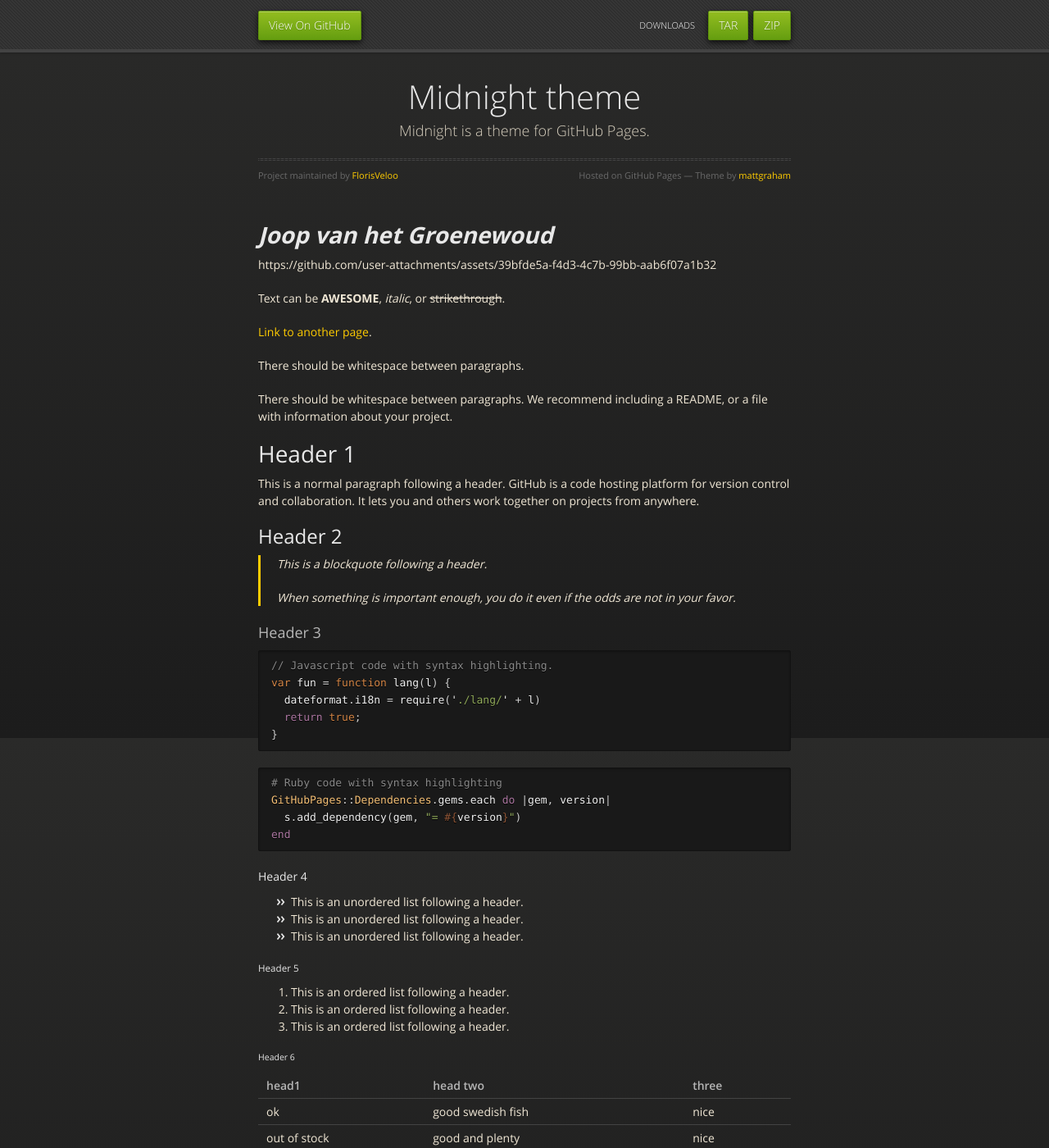
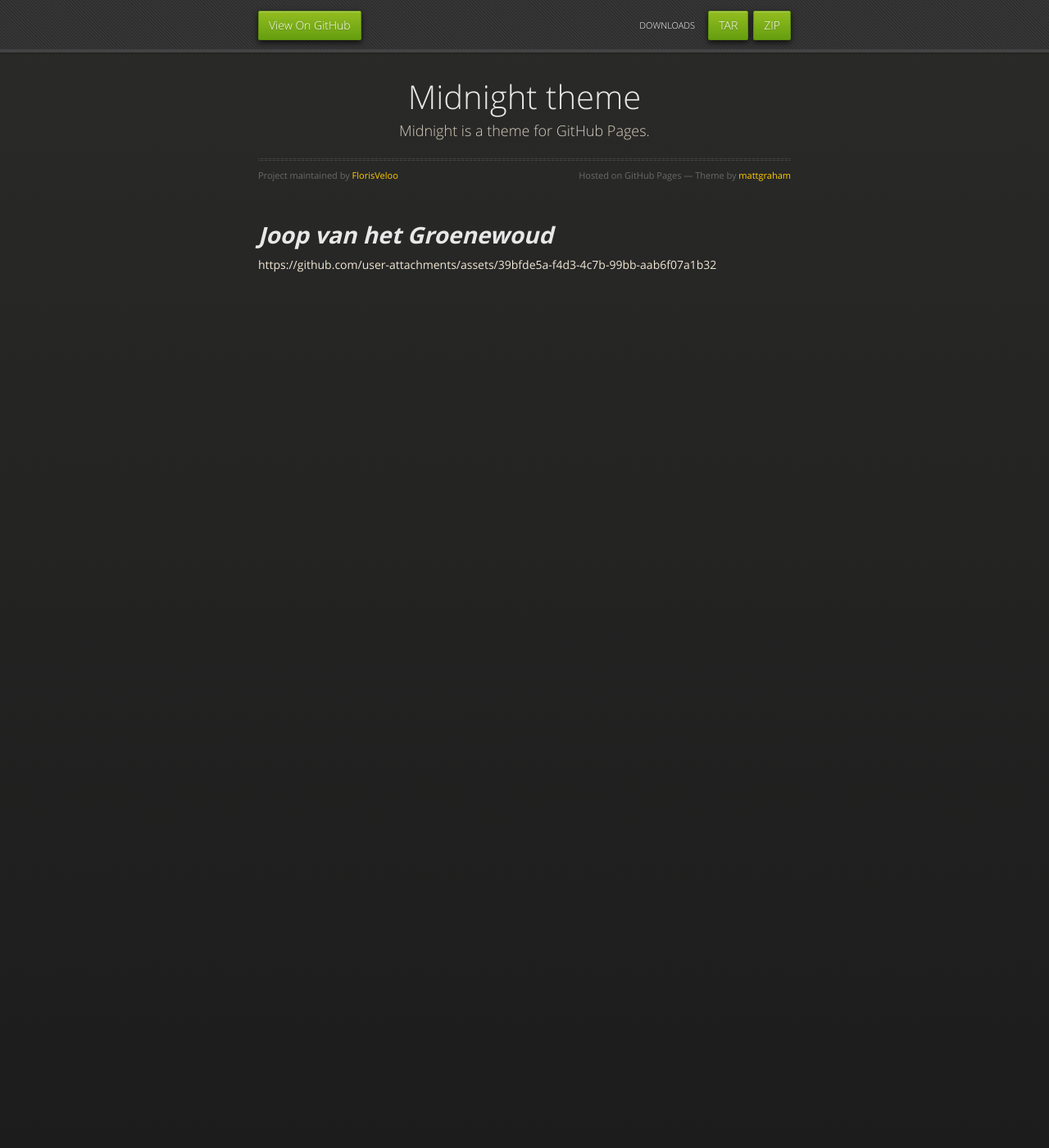
Before and after one commit to FlorisVeloo/JoopvanhetGroenewoud, a Jekyll site: the page built from index.md, in a window 1280 px wide and 1400 px high. Shown: the whole window at 82% size. Built offline with Jekyll 4.4.1, drawn with Linux system fonts in a browser that asks for light colours; our own code applies the rules of GitHub Pages for plain Markdown files; some of the changed text lies outside the part shown.

Commit message:
Update index.md

````diff
--- a/index.md
+++ b/index.md
@@ -1,131 +1,7 @@
----
-layout: default
----
+
 
 # **_Joop van het Groenewoud_**
 
 
 
 https://github.com/user-attachments/assets/39bfde5a-f4d3-4c7b-99bb-aab6f07a1b32
-
-
-
-Text can be **AWESOME**, _italic_, or ~~strikethrough~~.
-
-[Link to another page](./another-page.html).
-
-There should be whitespace between paragraphs.
-
-There should be whitespace between paragraphs. We recommend including a README, or a file with information about your project.
-
-# Header 1
-
-This is a normal paragraph following a header. GitHub is a code hosting platform for version control and collaboration. It lets you and others work together on projects from anywhere.
-
-## Header 2
-
-> This is a blockquote following a header.
->
-> When something is important enough, you do it even if the odds are not in your favor.
-
-### Header 3
-
-```js
-// Javascript code with syntax highlighting.
-var fun = function lang(l) {
-  dateformat.i18n = require('./lang/' + l)
-  return true;
-}
-```
-
-```ruby
-# Ruby code with syntax highlighting
-GitHubPages::Dependencies.gems.each do |gem, version|
-  s.add_dependency(gem, "= #{version}")
-end
-```
-
-#### Header 4
-
-*   This is an unordered list following a header.
-*   This is an unordered list following a header.
-*   This is an unordered list following a header.
-
-##### Header 5
-
-1.  This is an ordered list following a header.
-2.  This is an ordered list following a header.
-3.  This is an ordered list following a header.
-
-###### Header 6
-
-| head1        | head two          | three |
-|:-------------|:------------------|:------|
-| ok           | good swedish fish | nice  |
-| out of stock | good and plenty   | nice  |
-| ok           | good `oreos`      | hmm   |
-| ok           | good `zoute` drop | yumm  |
-
-### There's a horizontal rule below this.
-
-* * *
-
-### Here is an unordered list:
-
-*   Item foo
-*   Item bar
-*   Item baz
-*   Item zip
-
-### And an ordered list:
-
-1.  Item one
-1.  Item two
-1.  Item three
-1.  Item four
-
-### And a nested list:
-
-- level 1 item
-  - level 2 item
-  - level 2 item
-    - level 3 item
-    - level 3 item
-- level 1 item
-  - level 2 item
-  - level 2 item
-  - level 2 item
-- level 1 item
-  - level 2 item
-  - level 2 item
-- level 1 item
-
-### Small image
-
-![Octocat](https://github.githubassets.com/images/icons/emoji/octocat.png)
-
-### Large image
-
-![Branching](https://guides.github.com/activities/hello-world/branching.png)
-
-
-### Definition lists can be used with HTML syntax.
-
-<dl>
-<dt>Name</dt>
-<dd>Godzilla</dd>
-<dt>Born</dt>
-<dd>1952</dd>
-<dt>Birthplace</dt>
-<dd>Japan</dd>
-<dt>Color</dt>
-<dd>Green</dd>
-</dl>
-
-```
-Long, single-line code blocks should not wrap. They should horizontally scroll if they are too long. This line should be long enough to demonstrate this.
-```
-
-```
-The final element.
-```
````
